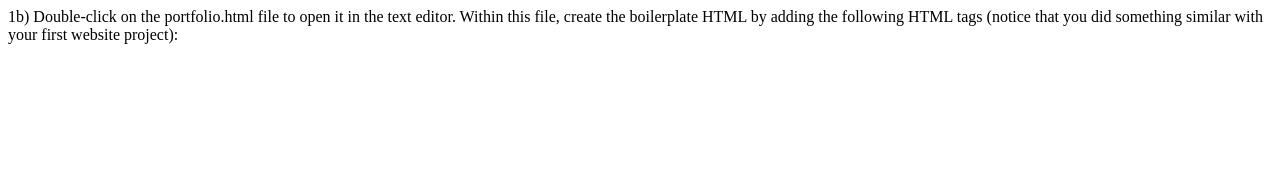
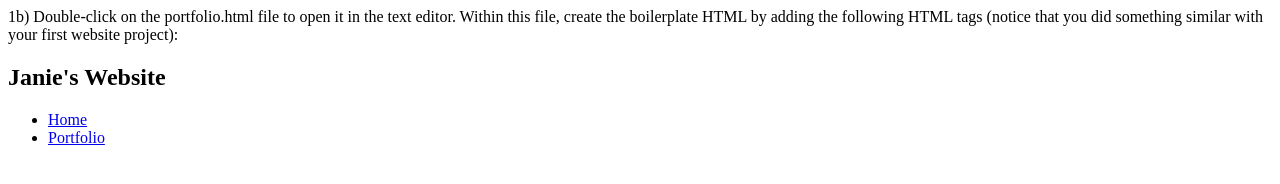
Before and after one commit to janietran8/janietran8.github.io, a plain HTML site: page portfolio.html in a window 1280 px wide. Drawn offline with Linux system fonts and the light colour scheme.

Commit message:
TODO 3 completed

```diff
--- a/portfolio.html
+++ b/portfolio.html
@@ -3,11 +3,23 @@
 <!DOCTYPE HTML>
 <html>
     <head>
+        <title>Janie's Website</title>
     </head>
 
     <body>
       <div id="all-contents">
-
+        <nav>
+          <h1>Janie's Website</h1>
+          <ul id="nav-ul">
+              <li class="nav-li">
+                  <a class="nav-a" href="index.html">Home</a>
+              </li>
+              <li class="nav-li">
+                  <a class="nav-a" href="portfolio.html">Portfolio</a>
+              </li>
+          </ul>
+      </nav>
+  </div>
       </div>
     </body>
 </html>
```
